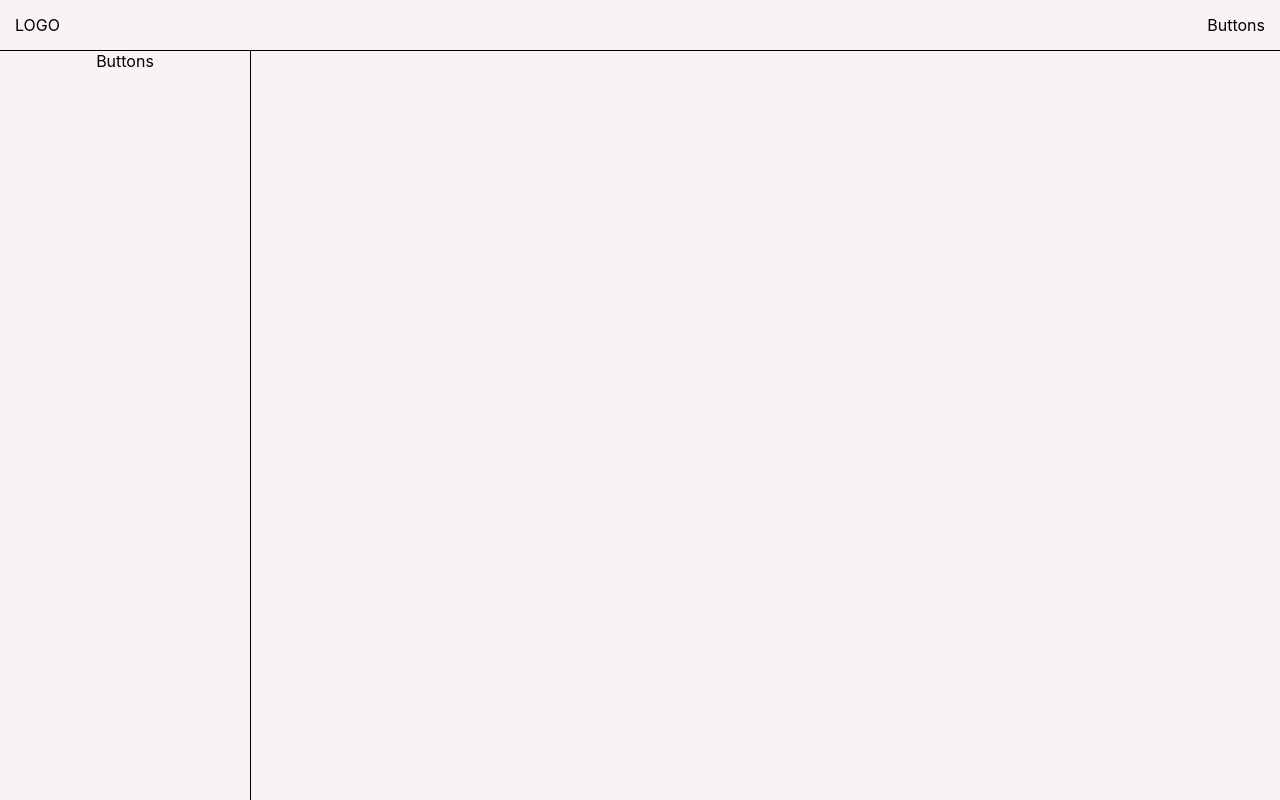
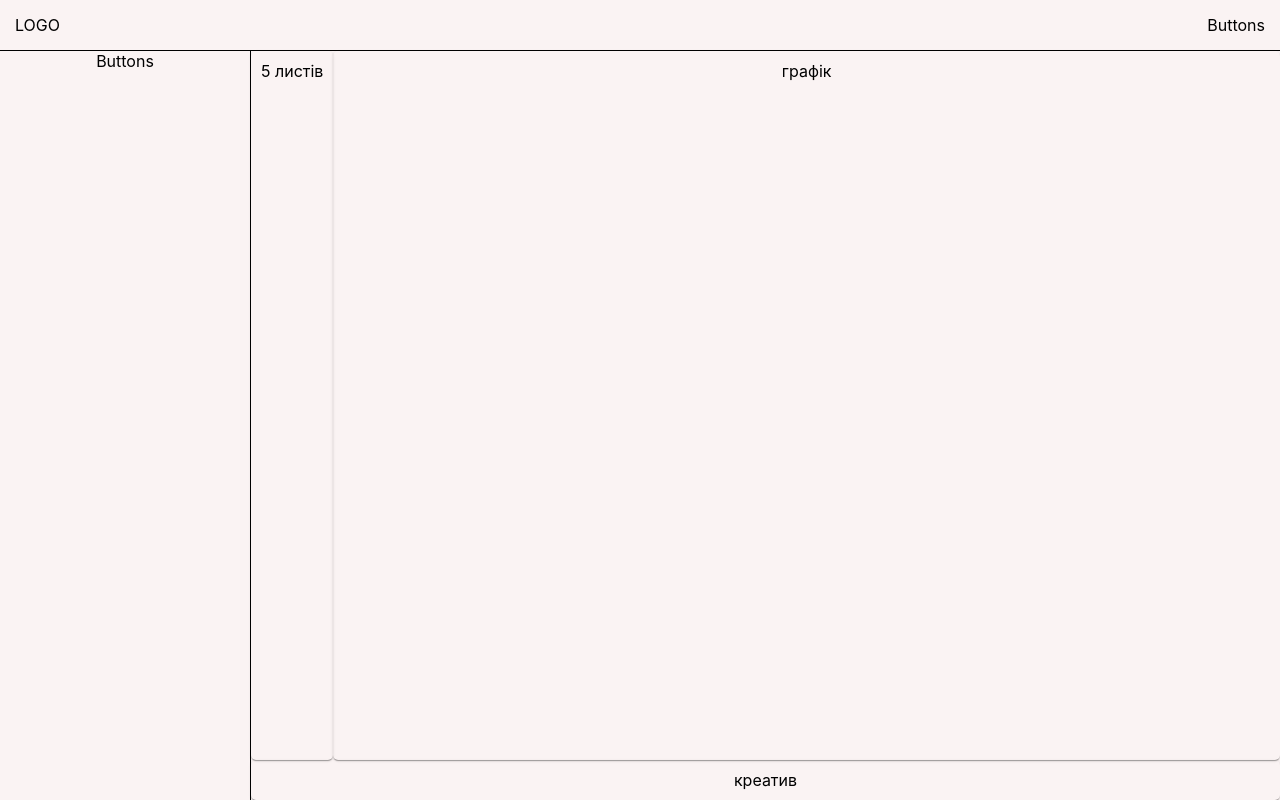
Before and after one commit to OCABOD/ReportSiteFromACOBOD, a React (Create React App) app: page / in a window 1280 px wide. Built offline with nearby package versions, Linux system fonts and the light colour scheme.

Commit message:
added component Home

```diff
--- a/src/App.tsx
+++ b/src/App.tsx
@@ -1,5 +1,5 @@
 import React from 'react';
-
+import Home from './components/home/Home'
 import './App.css';
 import Layout from './components/layout/Layout';
 
@@ -8,7 +8,7 @@ function App() {
   return (
     <div className="App">
       <Layout>
-
+        <Home/>
       </Layout>
     </div>
   )
--- /dev/null
+++ b/src/components/card/Card.tsx
@@ -0,0 +1,9 @@
+import React from 'react'
+import './card.scss'
+interface IProps {
+children:React.ReactNode;
+class:string;
+}
+export default function Card(props:IProps){
+    return(<div className={'card '+props.class}>{props.children}</div>)
+}
--- /dev/null
+++ b/src/components/card/card.scss
@@ -0,0 +1,6 @@
+.card{
+    box-shadow: 0px 2px 1px -1px rgba(0,0,0,0.2),0px 1px 1px 0px rgba(0,0,0,0.14),0px 1px 3px 0px rgba(0,0,0,0.12);
+    border: 0px solid;
+    border-radius: 5px;
+    padding: 10px;
+}
--- /dev/null
+++ b/src/components/home/Home.tsx
@@ -0,0 +1,25 @@
+import React from 'react'
+import Card from '../card/Card'
+import './home.scss'
+export default function Home(){
+    return(<div className='home'>
+        <div className='letters_and_graffic'>
+
+        <Card class='fixed_component'>
+            5 листів
+        </Card>
+
+
+        <Card class='max_component'>
+            графік
+        </Card>
+
+        </div>
+
+        <Card class='fixed_component'>
+            креатив
+        </Card>
+
+    </div>)
+
+}
--- /dev/null
+++ b/src/components/home/home.scss
@@ -0,0 +1,21 @@
+.letters_and_graffic{
+    display: flex;
+    flex-direction: row;
+    flex-grow: 1;
+    height: 100%;
+    width: 100%;
+}
+.home{
+    display: flex;
+    flex-direction: column;
+    height: 100%;
+    width: 100%;
+}
+.fixed_component{
+    flex-grow: 0;
+
+}
+.max_component{
+    flex-grow: 1;
+
+}
```
